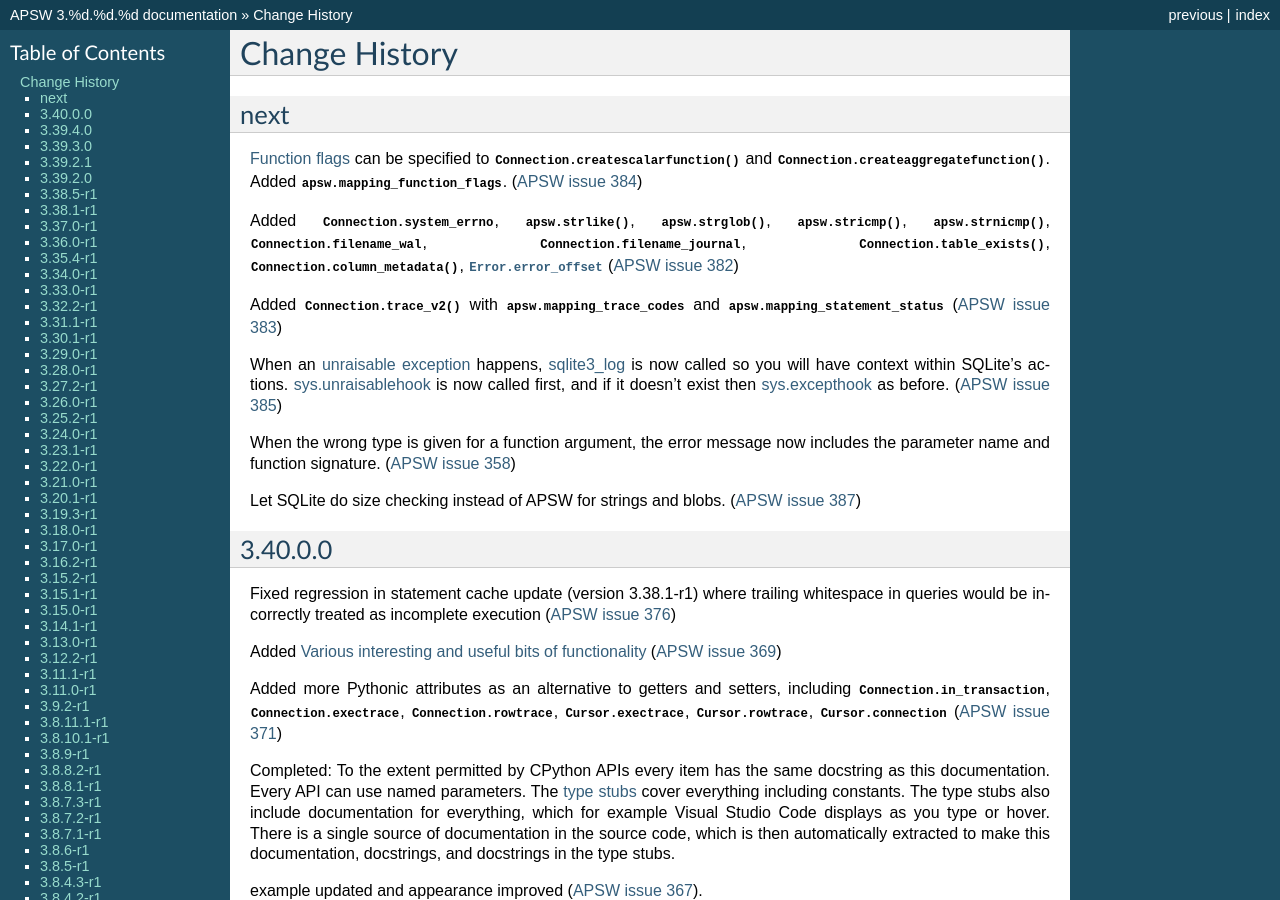
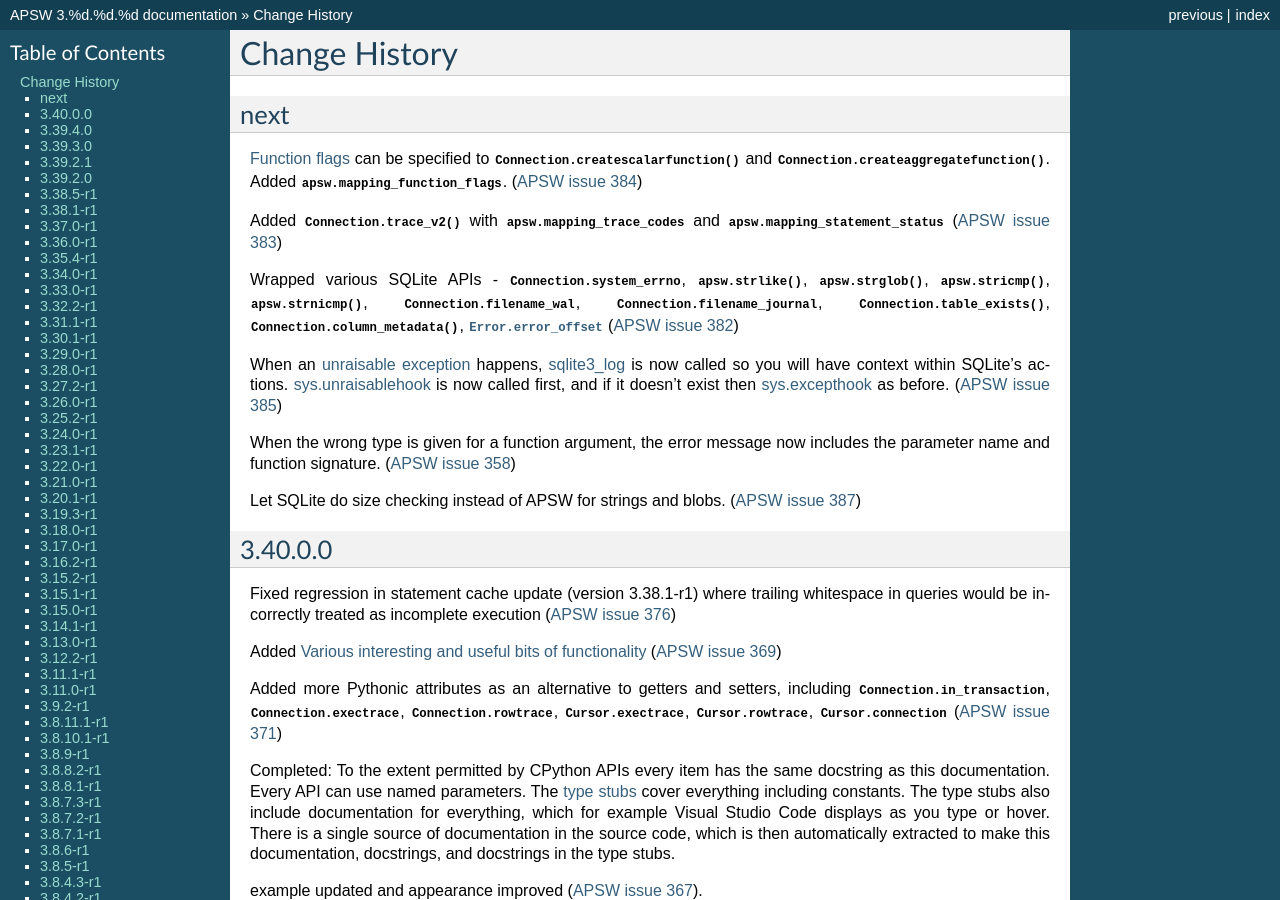
Before and after one commit to rogerbinns/apsw, a Sphinx documentation site: the page built from doc/changes.rst, in a window 1280 px wide and 900 px high. Built offline with Sphinx 7.4.7, drawn with Linux system fonts in a browser that asks for light colours; pages that are not in the unit, such as notebooks, are missing from menus; the version number is read from the project's files by our own code.

Commit message:
Move less important change lower

```diff
--- a/doc/changes.rst
+++ b/doc/changes.rst
@@ -11,14 +11,15 @@
 :meth:`Connection.createaggregatefunction`. Added
 :attr:`apsw.mapping_function_flags`. (:issue:`384`)
 
-Added :attr:`Connection.system_errno`, :meth:`apsw.strlike`,
-:meth:`apsw.strglob`, :meth:`apsw.stricmp`, :meth:`apsw.strnicmp`,
-:attr:`Connection.filename_wal`, :attr:`Connection.filename_journal`,
-:meth:`Connection.table_exists`, :meth:`Connection.column_metadata`,
-:attr:`Error.error_offset` (:issue:`382`)
-
 Added :meth:`Connection.trace_v2` with :attr:`apsw.mapping_trace_codes`
 and :attr:`apsw.mapping_statement_status` (:issue:`383`)
+
+Wrapped various SQLite APIs - :attr:`Connection.system_errno`,
+:meth:`apsw.strlike`, :meth:`apsw.strglob`, :meth:`apsw.stricmp`,
+:meth:`apsw.strnicmp`, :attr:`Connection.filename_wal`,
+:attr:`Connection.filename_journal`, :meth:`Connection.table_exists`,
+:meth:`Connection.column_metadata`, :attr:`Error.error_offset`
+(:issue:`382`)
 
 When an :ref:`unraisable exception <unraisable>` happens,
 `sqlite3_log <https://www.sqlite.org/c3ref/log.html>`__ is now called
```
